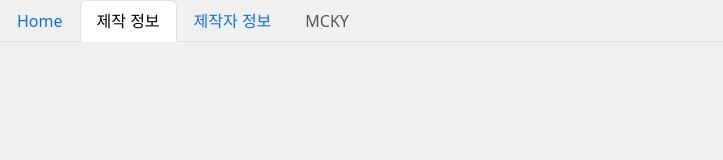
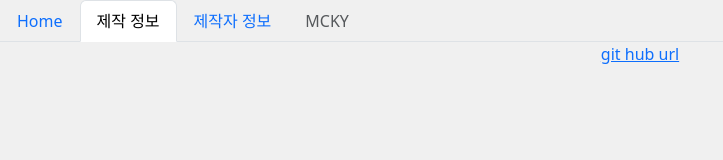
Before and after one commit to mckydot/ai_math_teachable, a plain HTML site: page create_info.html in a window 1280 px wide. Shown: the whole page, without its empty margins (0-723 px from the left). Drawn offline with nearby package versions, Linux system fonts and the light colour scheme.

Commit message:
Add files via upload

```diff
--- a/create_info.html
+++ b/create_info.html
@@ -23,5 +23,9 @@
             <a class="nav-link disabled" aria-disabled="true">MCKY</a>
         </li>
     </ul>
+    <center>
+        <a href="https://github.com/mckydot/ai_math_teachable">git hub url</a>
+    </center>
+
 </body>
 </html>
```
